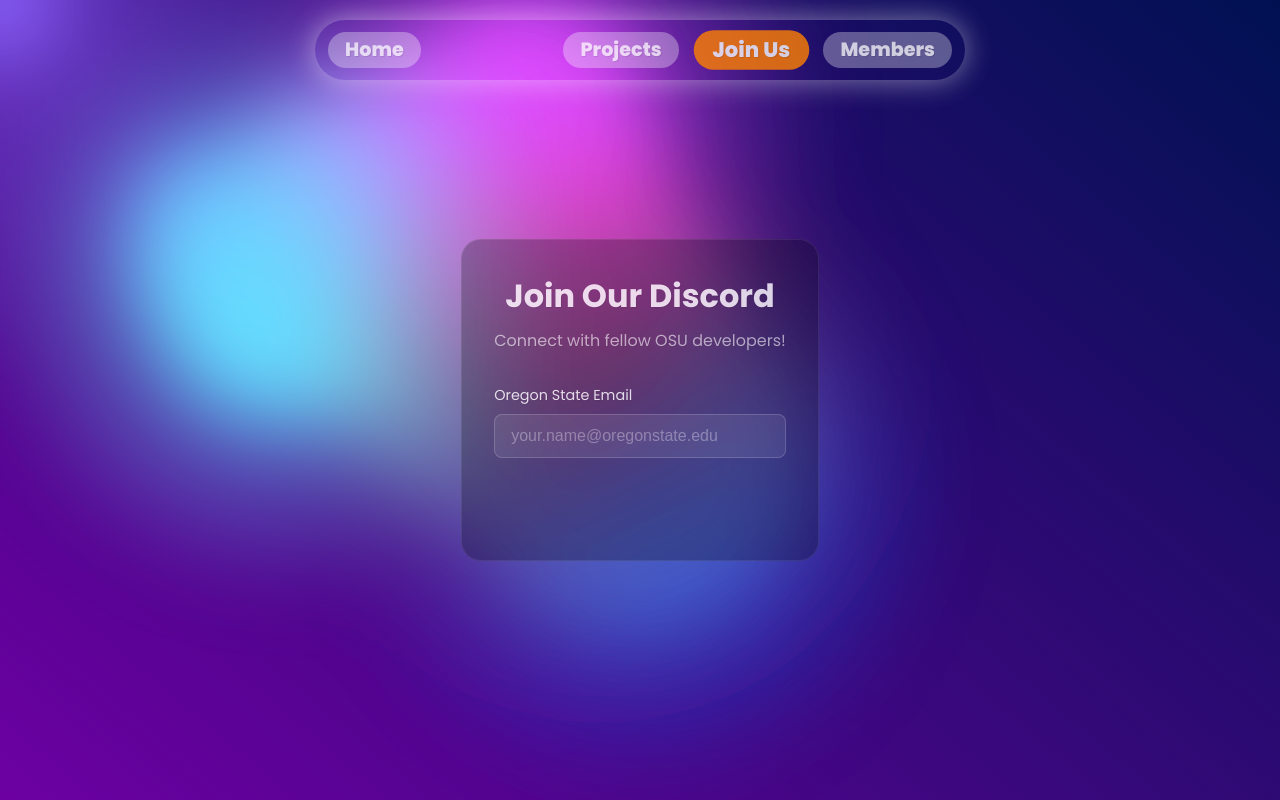
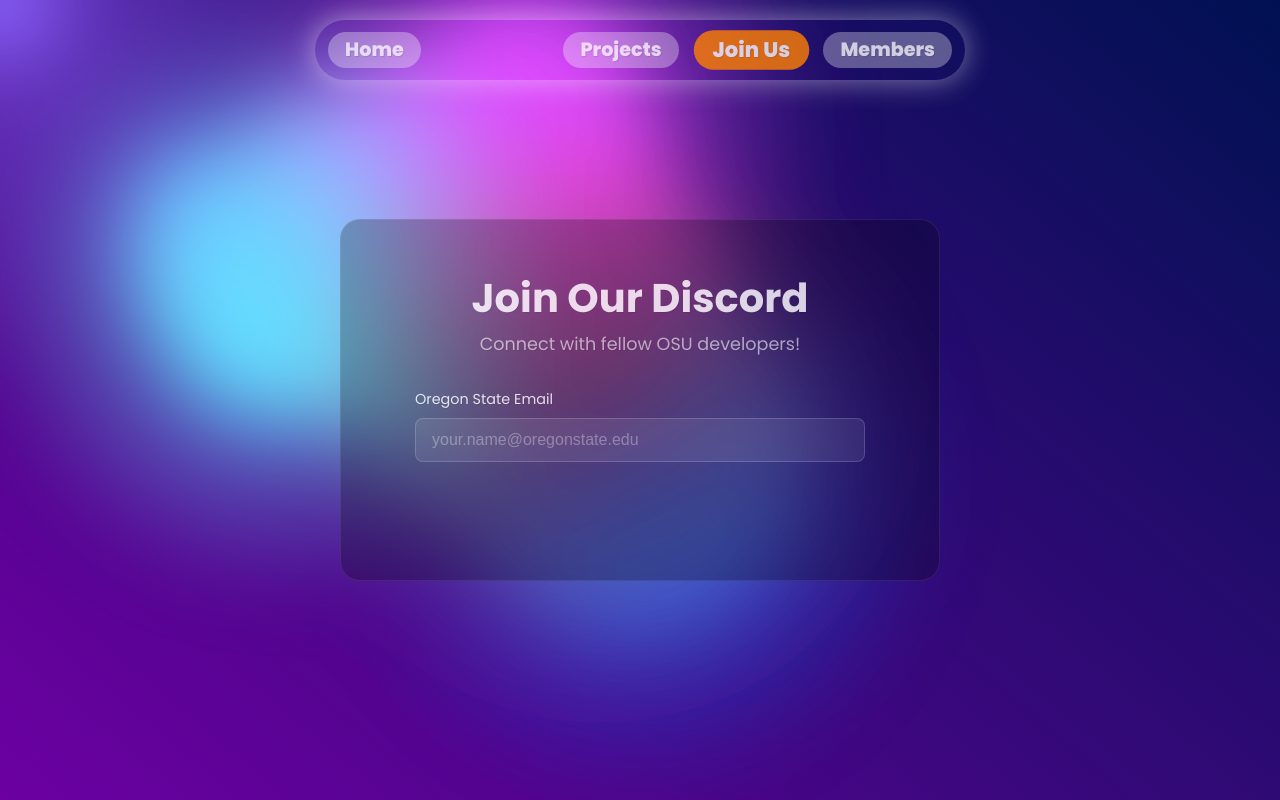
Before and after one commit to maikopruett/osudev-club, a React (Vite) app: page /join-us in a window 1280 px wide. Built offline with nearby package versions, Linux system fonts and the light colour scheme; a web font is replaced by a local one.

Commit message:
Update Joinus.css

```diff
--- a/src/components/Pages/Joinus/Joinus.css
+++ b/src/components/Pages/Joinus/Joinus.css
@@ -22,9 +22,8 @@
     backdrop-filter: blur(10px);
     border-radius: 20px;
     border: 1px solid rgba(255, 255, 255, 0.1);
-    padding: 2rem;
-    width: 100%;
-    max-width: 400px;
+    padding: 3rem;
+    width: 600px;
     animation: joinusFadeIn 0.6s ease-out;
 }
 
@@ -34,8 +33,8 @@
 
 .joinus-title {
     color: white;
-    font-size: 2rem;
-    margin: 0 0 0.5rem 0;
+    font-size: 2.5rem;
+    margin: 0 0 0.2rem 0;
     text-align: center;
 }
 
@@ -43,13 +42,16 @@
     color: rgba(255, 255, 255, 0.7);
     text-align: center;
     margin-bottom: 2rem;
+    font-size: 1.1rem;
 }
 
 /* Form styles */
 .joinus-form {
     display: flex;
     flex-direction: column;
+    margin: auto auto;
     gap: 1.5rem;
+    width: 450px;
 }
 
 .joinus-input-group {
```
